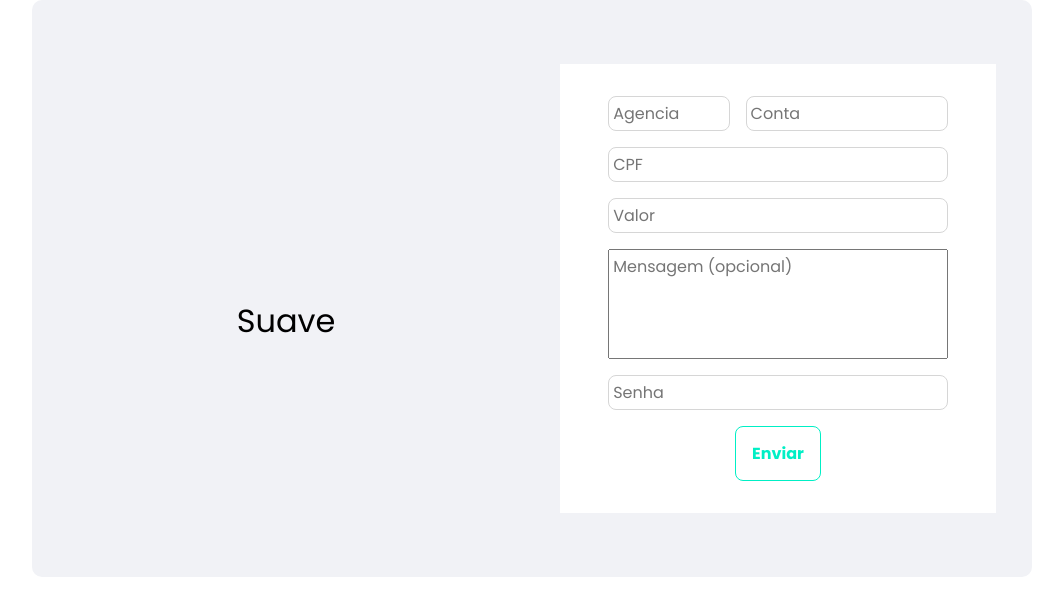
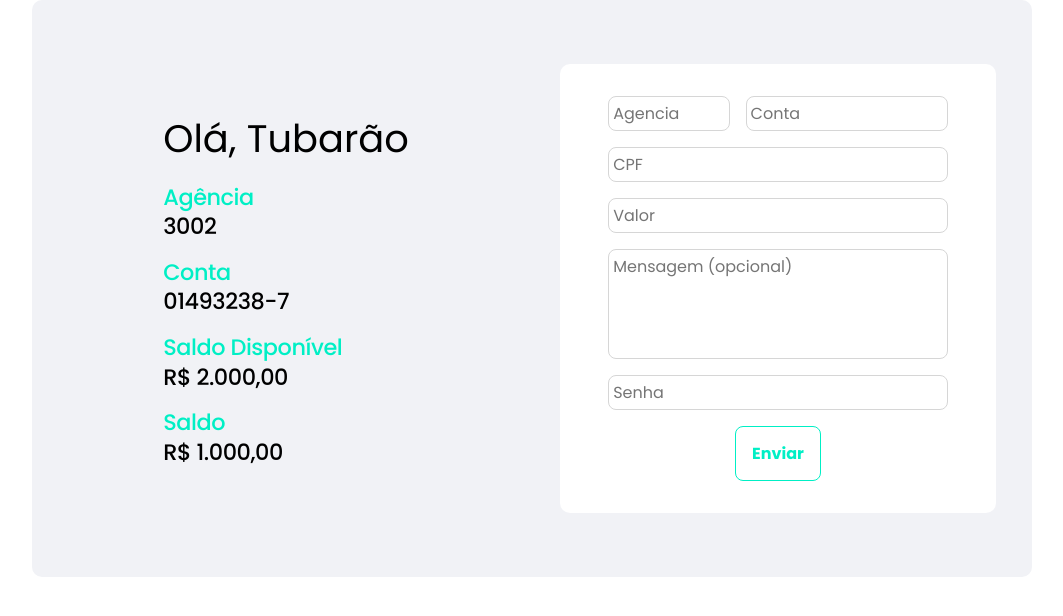
Before and after one commit to gabriele-martins/HackadevCSharks, a React (Vite) app in the folder SharksBank/: page / in a window 1280 px wide. Shown: the top 616 px of the page, without its empty margins (108-1171 px from the left). Built offline with nearby package versions, Linux system fonts and the light colour scheme.

Commit message:
Atualiza pagina de Transferencia
Campos recebem mascara e painel esquerdo
mostra informacoes do usuario

```diff
--- a/SharksBank/src/pages/Transferencia/index.jsx
+++ b/SharksBank/src/pages/Transferencia/index.jsx
@@ -1,8 +1,8 @@
 import { useForm } from 'react-hook-form';
-
 import { Conteudo } from '../../components/Conteudo';
 import { CampoInput } from '../../components/Inputs';
 import { Botao } from '../../components/Botao';
+import { Mascara } from '../../util/tipoMascara';
 
 import styles from './index.module.css';
 
@@ -18,8 +18,19 @@ export function Transferencia() {
 
 	return (
 		<Conteudo
+			esconderTextosPainelEsquerdo={true}
 			conteudoPainelEsquerdo={
-				<div className={styles.infoConta}>Suave</div>
+				<div className={styles.infoConta}>
+					<span className={styles.infoContaTitle}>Olá, Tubarão</span>
+					<p className={styles.infoContaLabel}>Agência</p>
+					<p className={styles.infoContaValue}>3002</p>
+					<p className={styles.infoContaLabel}>Conta</p>
+					<p className={styles.infoContaValue}>01493238-7</p>
+					<p className={styles.infoContaLabel}>Saldo Disponível</p>
+					<p className={styles.infoContaValue}>R$ 2.000,00</p>
+					<p className={styles.infoContaLabel}>Saldo</p>
+					<p className={styles.infoContaValue}>R$ 1.000,00</p>
+				</div>
 			}
 		>
 			<form
@@ -27,7 +38,7 @@ export function Transferencia() {
 				onSubmit={handleSubmit(onSubmit)}
 			>
 				<div className={styles.transferenciaContaDiv}>
-					<div className={styles.inputAgencia}>
+					<div id={styles['input-agencia']}>
 						<CampoInput
 							nome={'agencia'}
 							placeholder={'Agencia'}
@@ -41,6 +52,7 @@ export function Transferencia() {
 							obrigatorio={!watch('cpf')}
 						/>
 					</div>
+
 					<CampoInput
 						nome={'conta'}
 						placeholder={'Conta'}
@@ -57,12 +69,13 @@ export function Transferencia() {
 				<CampoInput
 					nome={'cpf'}
 					placeholder={'CPF'}
+					mascara={Mascara.CPF}
 					campoReferencia={'cpf'}
-					padrao={/^[0-9]*$/}
+					padrao={/^[0-9]|-|.*$/}
 					register={register}
 					errors={errors}
-					tamanhoMax={11}
-					tamanhoMin={11}
+					tamanhoMax={14}
+					tamanhoMin={14}
 					desabilitar={watch('conta') || watch('agencia')}
 					obrigatorio={!(watch('conta') || watch('agencia'))}
 				/>
@@ -70,8 +83,10 @@ export function Transferencia() {
 				<CampoInput
 					placeholder={'Valor'}
 					campoReferencia={'valor'}
+					mascara={Mascara.ValorMonetario}
 					obrigatorio={true}
-					padrao={/^[0-9]*$/}
+					tamanhoMax={14}
+					padrao={/^[0-9]|,|.*$/}
 					register={register}
 					errors={errors}
 				/>
@@ -85,6 +100,7 @@ export function Transferencia() {
 				/>
 
 				<CampoInput
+					tipo={'password'}
 					placeholder={'Senha'}
 					campoReferencia={'senha'}
 					tamanhoMax={4}
--- a/SharksBank/src/pages/Transferencia/index.module.css
+++ b/SharksBank/src/pages/Transferencia/index.module.css
@@ -6,13 +6,15 @@
 	background-color: white;
 	padding: 2rem 3rem;
 	gap: 1rem;
+	border-radius: 10px;
 }
 
 .formularioTransferencia textarea {
 	resize: none;
 	width: 100%;
 	padding: 0.25rem;
-
+	border: 1px solid #d6d6d6;
+	border-radius: 0.5em;
 }
 
 .transferenciaContaDiv {
@@ -20,6 +22,22 @@
 	gap: 1rem;
 }
 
-.inputAgencia {
+#input-agencia {
 	width: 60%;
+	height: 50%;
 }
+
+.infoConta {
+	height: 100%;
+	max-width: 100%;
+}
+
+.infoContaTitle {
+	font-size: larger;
+	overflow-wrap: break-word;
+}
+
+.infoContaLabel {
+	margin-top: 1rem;
+	color: var(--ciano);
+}
```
Also changed, not shown: SharksBank/src/App.jsx (+11 -11 lines).
